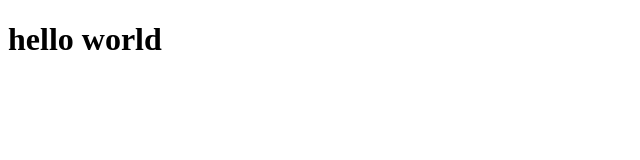
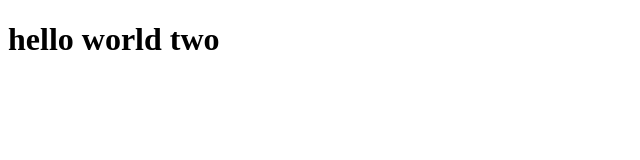
Before and after one commit to Anthony-Chuan/test001, a plain HTML site: page index.html in a window 1280 px wide. Shown: the full height of the page, 0-640 px from the left. Drawn offline with Linux system fonts and the light colour scheme.

Commit message:
这是第二次

```diff
--- a/index.html
+++ b/index.html
@@ -8,7 +8,7 @@
 </head>
 
 <body>
-    <h1>hello world</h1>
+    <h1>hello world two</h1>
 </body>
 
 </html>
```
